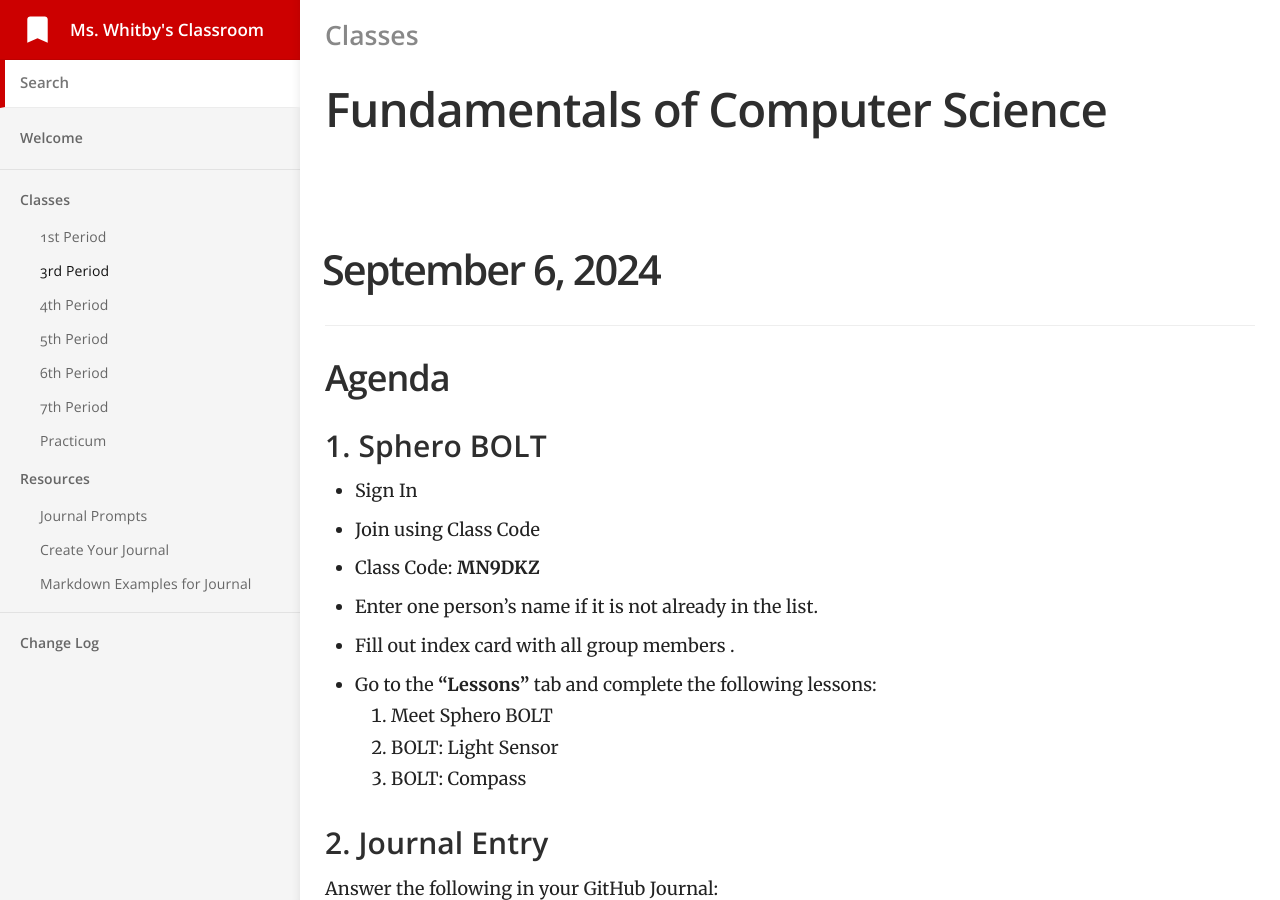
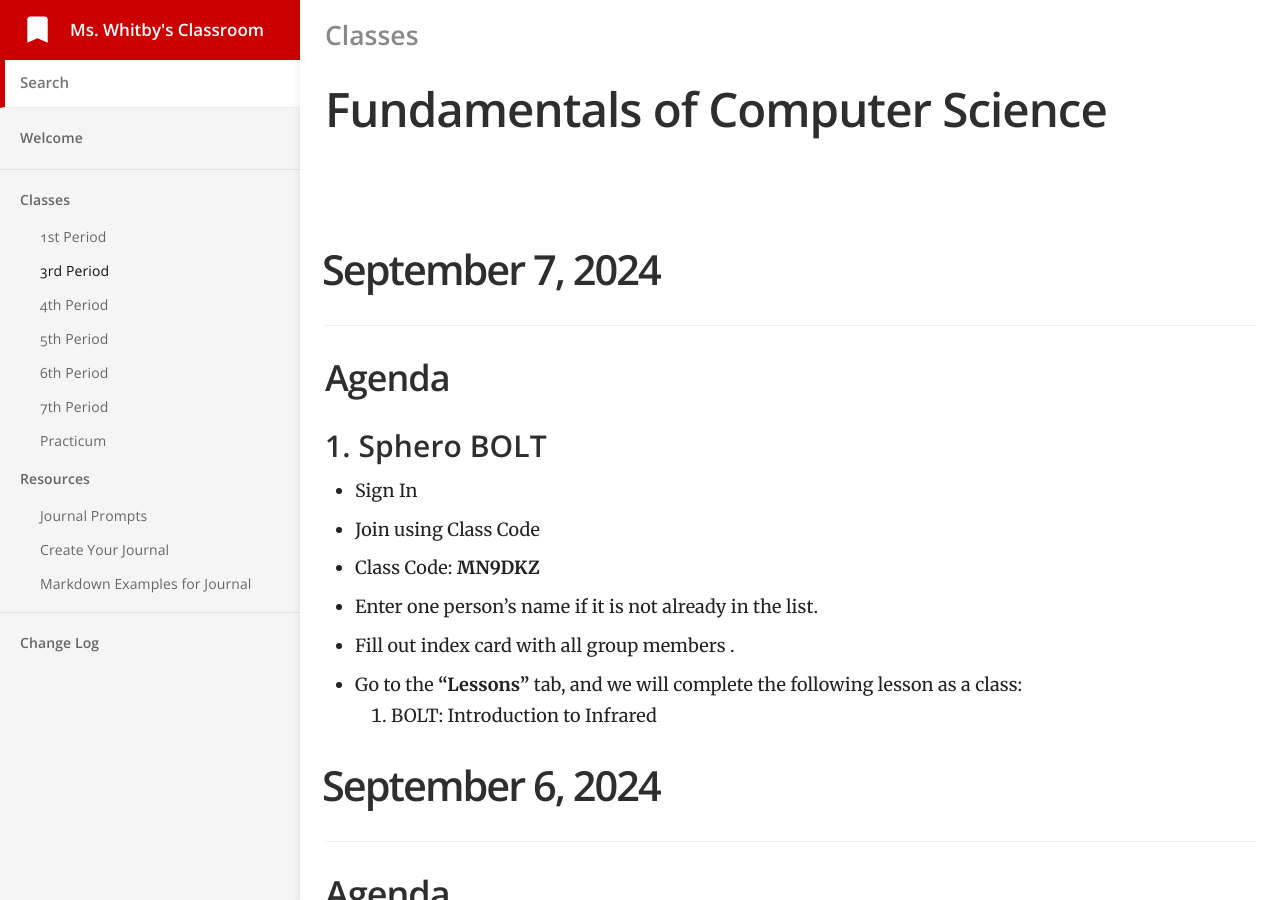
Before and after one commit to mswhitby/classroom, a Jekyll site: the page built from _docs/classes/3rd.md, in a window 1280 px wide and 900 px high. Built offline with Jekyll 4.4.1, drawn with Linux system fonts in a browser that asks for light colours.

Commit message:
Updated lesson

```diff
--- a/_docs/classes/3rd.md
+++ b/_docs/classes/3rd.md
@@ -4,6 +4,20 @@ subtitle: Fundamentals of Computer Science
 category: Classes
 order: 2
 ---
+
+# September 7, 2024
+
+## Agenda
+
+### 1. Sphero BOLT
+
+- Sign In
+- Join using Class Code
+- Class Code: **MN9DKZ**
+- Enter one person’s name if it is not already in the list.
+- Fill out index card with all group members .
+- Go to the **"Lessons"** tab, and we will complete the following lesson as a class:
+    1. BOLT: Introduction to Infrared
 
 # September 6, 2024
 
```
